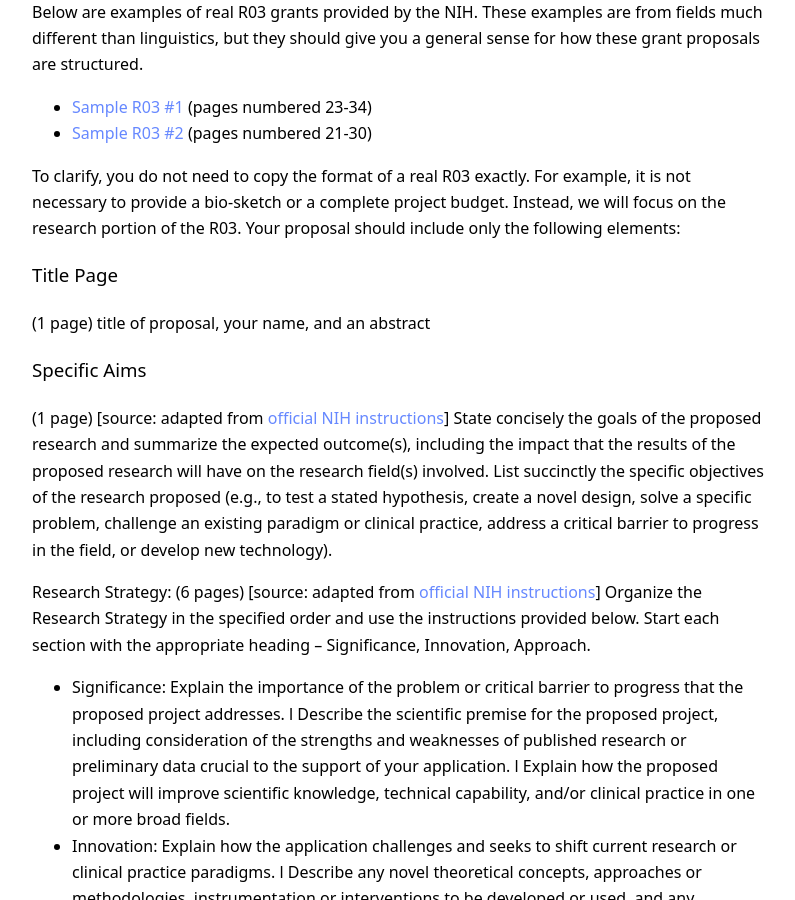
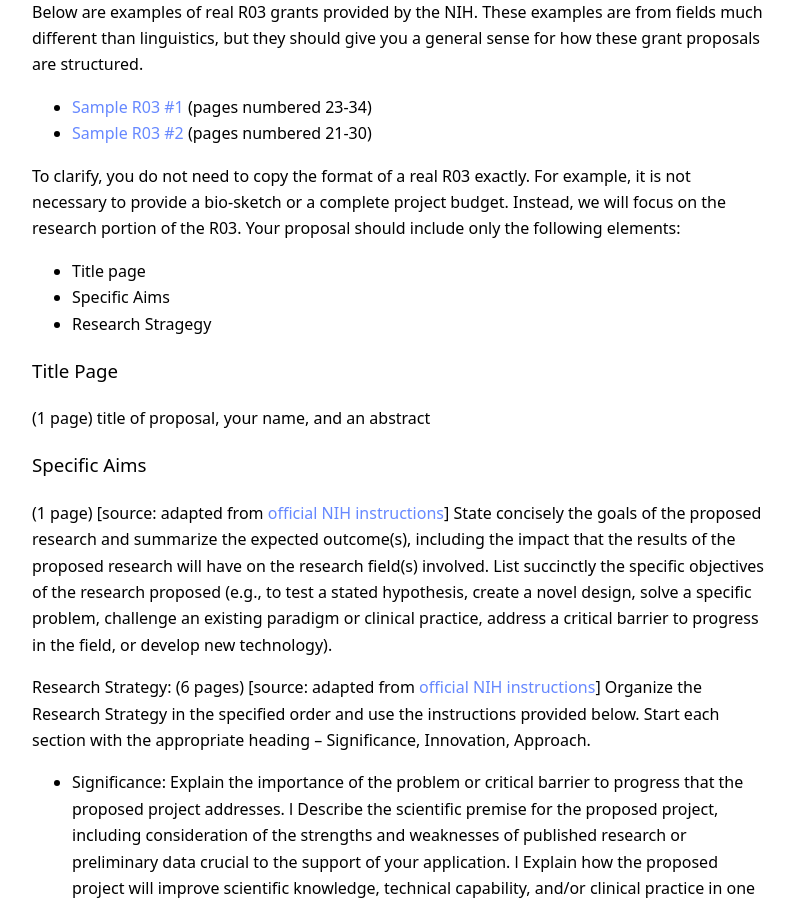
Before and after one commit to kschuler/ling001, a Jekyll site: the page built from spring2019/research-proposal.md, in a window 1280 px wide and 900 px high, scrolled down 481 px. Shown: the whole window, without its empty margins (240-1035 px from the left). Built offline with Jekyll 4.4.1, drawn with Linux system fonts in a browser that asks for light colours.

Commit message:
spring2019/research-proposal.md updated from https://stackedit.io/

```diff
--- a/spring2019/research-proposal.md
+++ b/spring2019/research-proposal.md
@@ -16,6 +16,10 @@ Below are examples of real R03 grants provided by the NIH.  These examples are f
 * [Sample R03 #2](https://www.niaid.nih.gov/sites/default/files/1r03ai111015-01_rappleye_full.pdf) (pages numbered 21-30)
 
 To clarify, you do not need to copy the format of a real R03 exactly.  For example, it is not necessary to provide a bio-sketch or a complete project budget.  Instead, we will focus on the research portion of the R03.  **Your proposal should include only the following elements**:
+
+* Title page
+* Specific Aims
+* Research Stragegy
 
 ### Title Page
 (1 page) title of proposal, your name, and an abstract
```
Also changed, not shown: other parts of spring2019/research-proposal.md (+1 -1 lines).
